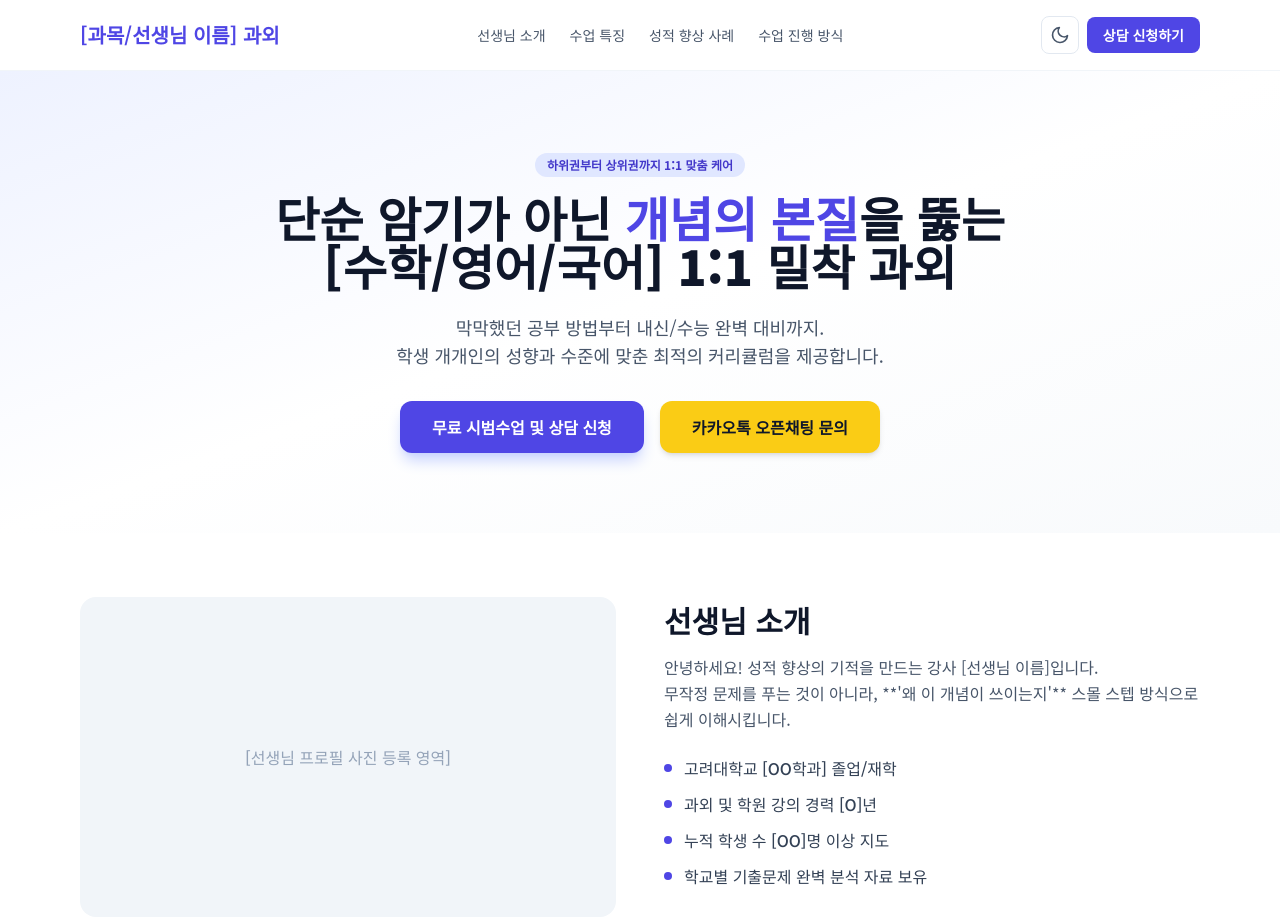
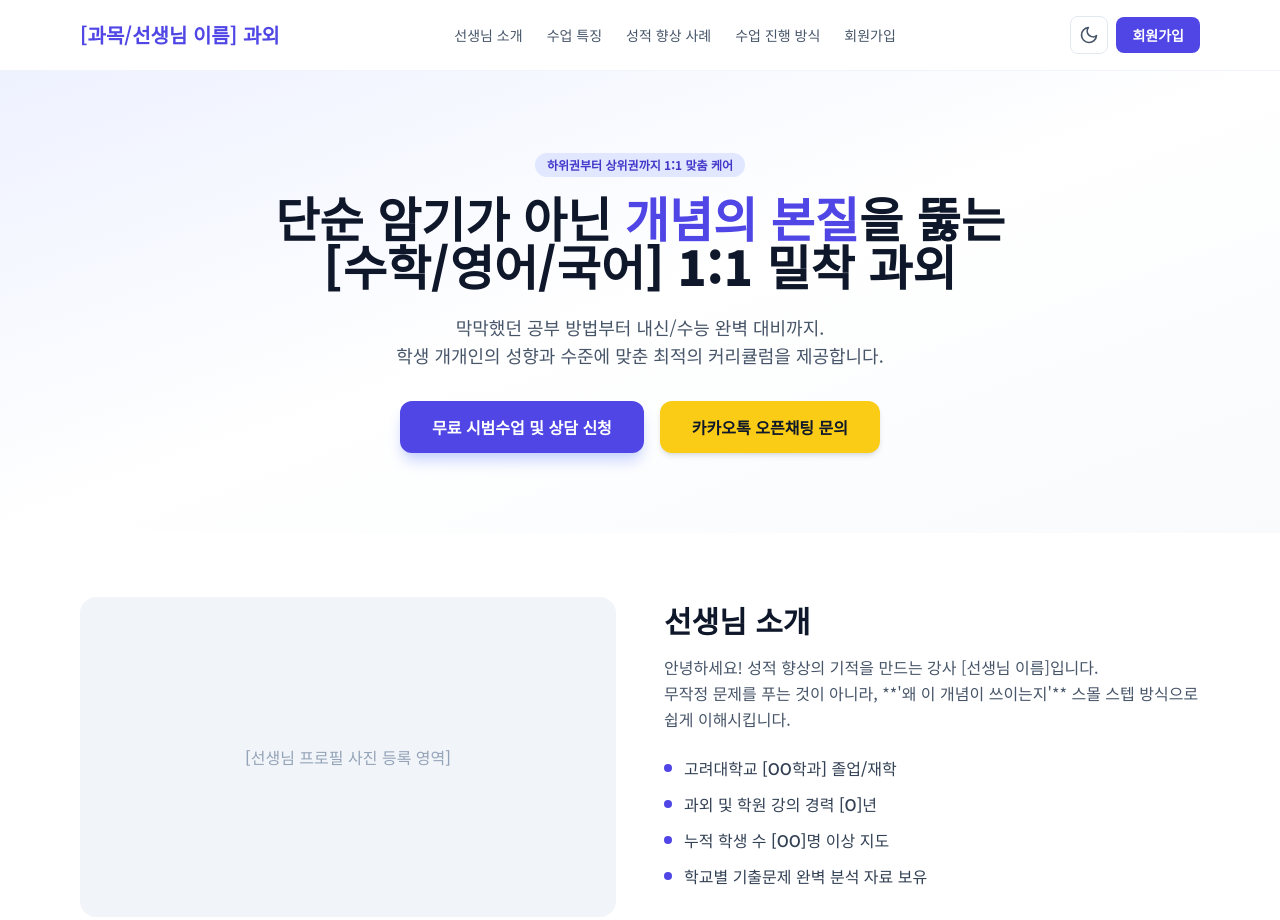
Before and after one commit to cjddl8161-cloud/project-test, a website: page index.html in a window 1280 px wide. Shown: the top 920 px of the page. Drawn offline with nearby package versions, Linux system fonts and the light colour scheme.

Commit message:
Auto sync: 2026-08-04 20:45

```diff
--- a/index.html
+++ b/index.html
@@ -36,6 +36,7 @@
                 <a href="#features" class="hover:text-indigo-600 dark:hover:text-indigo-400 transition">수업 특징</a>
                 <a href="#reviews" class="hover:text-indigo-600 dark:hover:text-indigo-400 transition">성적 향상 사례</a>
                 <a href="#process" class="hover:text-indigo-600 dark:hover:text-indigo-400 transition">수업 진행 방식</a>
+                <a href="#signup" class="hover:text-indigo-600 dark:hover:text-indigo-400 transition">회원가입</a>
             </nav>
             <div class="flex items-center gap-2 shrink-0">
                 <button type="button" id="theme-toggle" aria-label="다크/라이트 모드 전환" class="p-2 rounded-lg border border-slate-200 dark:border-slate-700 text-slate-600 dark:text-slate-300 hover:bg-slate-100 dark:hover:bg-slate-800 transition" title="테마 전환">
@@ -48,7 +49,7 @@
                         <path stroke-linecap="round" stroke-linejoin="round" stroke-width="2" d="M21 12.79A9 9 0 1111.21 3 7 7 0 0021 12.79z"/>
                     </svg>
                 </button>
-                <a href="#contact" class="bg-indigo-600 text-white px-4 py-2 rounded-lg text-sm font-semibold hover:bg-indigo-700 transition">상담 신청하기</a>
+                <a href="#signup" class="bg-indigo-600 text-white px-4 py-2 rounded-lg text-sm font-semibold hover:bg-indigo-700 transition">회원가입</a>
             </div>
         </div>
     </header>
```
